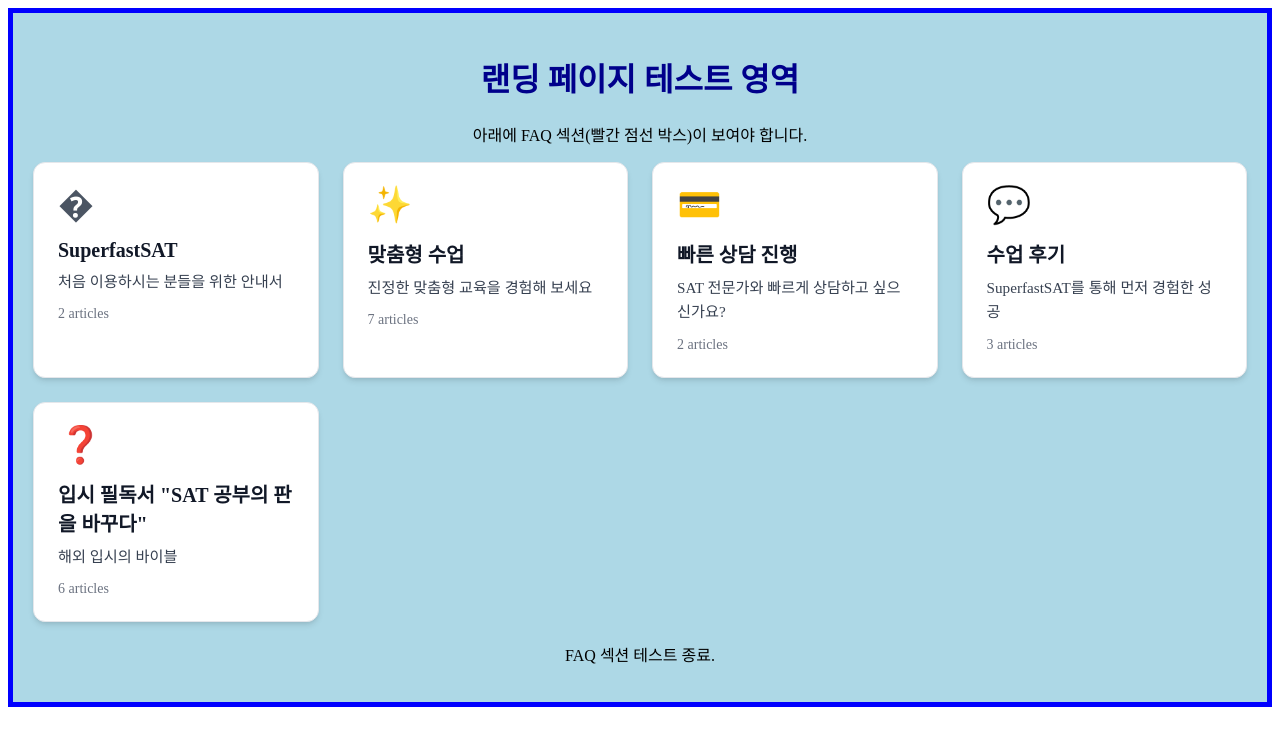
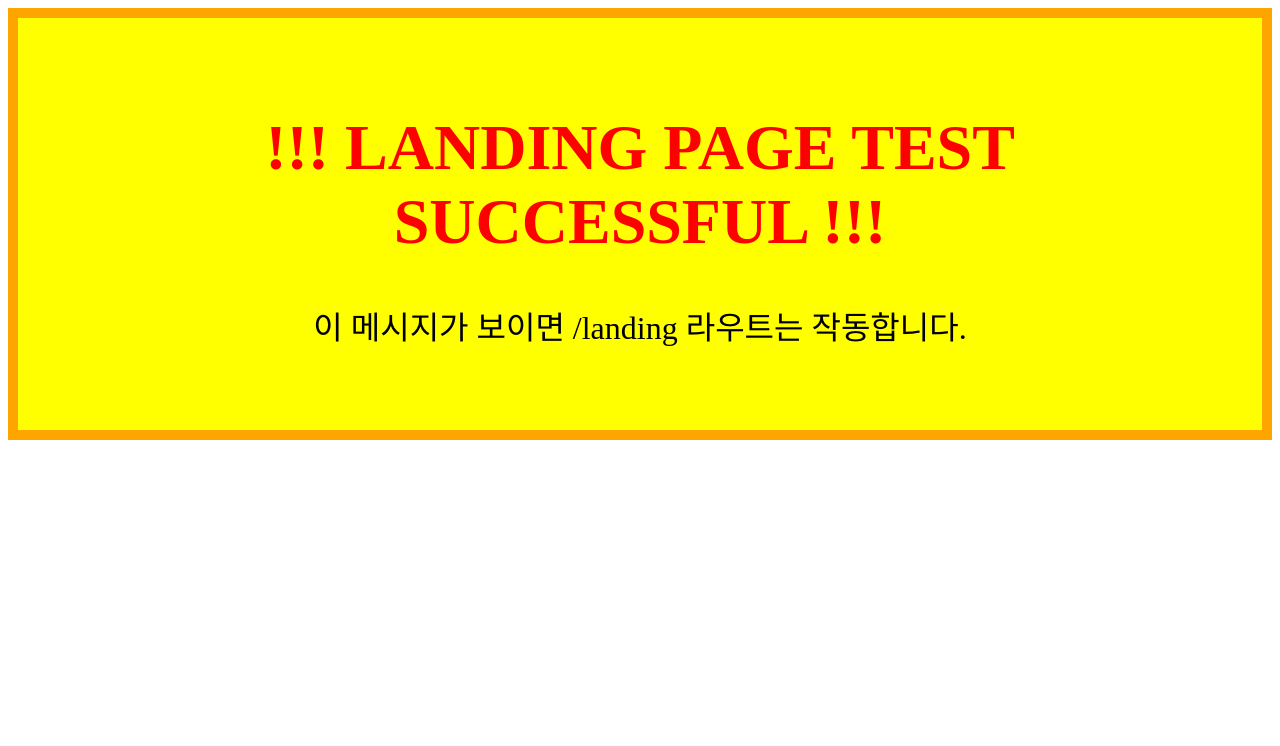
Before and after one commit to SuperfastSAT1600/Salesbot, a Next.js app: page /landing in a window 1280 px wide. Shown: the top 746 px of the page. Built offline with nearby package versions, Linux system fonts and the light colour scheme.

Commit message:
Test: Extremely simple landing page for Vercel routing check

```diff
--- a/app/landing/page.tsx
+++ b/app/landing/page.tsx
@@ -1,21 +1,11 @@
-// app/landing/page.tsx (극단적 단순화 테스트용)
-'use client';
-
-import React from 'react';
-// ★★★ 경로 확인: app/landing/에서 app/components/로 가려면 '../components/FAQSection'이 맞습니다. ★★★
-import FAQSection from '../components/FAQSection'; // 디버깅용 FAQSection을 가져옵니다.
+// app/landing/page.tsx (라우팅 확인용 초간단 테스트)
 
 export default function LandingPage() {
-  console.log("!!! [LandingPage DEBUG] Vercel에서 랜딩 페이지 렌더링 시도 !!!");
-
+  console.log("!!! VERCEL LANDING PAGE VERY SIMPLE RENDER TEST !!!");
   return (
-    <div style={{ padding: '20px', border: '5px solid blue', backgroundColor: 'lightblue' }}>
-      <h1 style={{ textAlign: 'center', color: 'darkblue' }}>랜딩 페이지 테스트 영역</h1>
-      <p style={{ textAlign: 'center' }}>아래에 FAQ 섹션(빨간 점선 박스)이 보여야 합니다.</p>
-
-      <FAQSection /> {/* 디버깅용 FAQSection 컴포넌트만 렌더링 */}
-
-      <p style={{ textAlign: 'center', marginTop: '20px' }}>FAQ 섹션 테스트 종료.</p>
+    <div style={{backgroundColor: 'yellow', padding: '50px', textAlign: 'center', border: '10px solid orange'}}>
+      <h1 style={{fontSize: '4rem', color: 'red'}}>!!! LANDING PAGE TEST SUCCESSFUL !!!</h1>
+      <p style={{fontSize: '2rem'}}>이 메시지가 보이면 /landing 라우트는 작동합니다.</p>
     </div>
   );
 }
```
